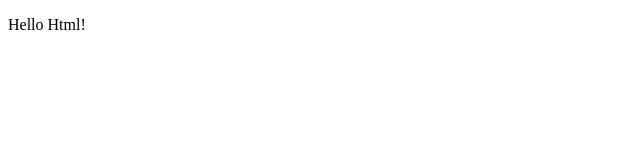
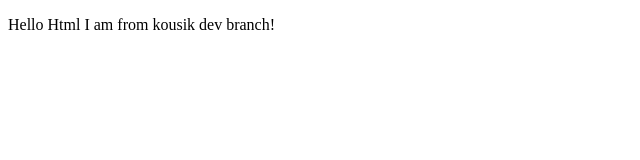
Before and after one commit to kousik154/itsolutionsWeb, a plain HTML site: page index.html in a window 1280 px wide. Shown: the whole page, without its empty margins (0-640 px from the left). Drawn offline with Linux system fonts and the light colour scheme.

Commit message:
my changes from kousik-dev

```diff
--- a/index.html
+++ b/index.html
@@ -6,6 +6,6 @@
     <title>Homepage</title>
 </head>
 <body>
-    <p>Hello Html!</p>
+    <p>Hello Html I am from kousik dev branch!</p>
 </body>
 </html>
```
